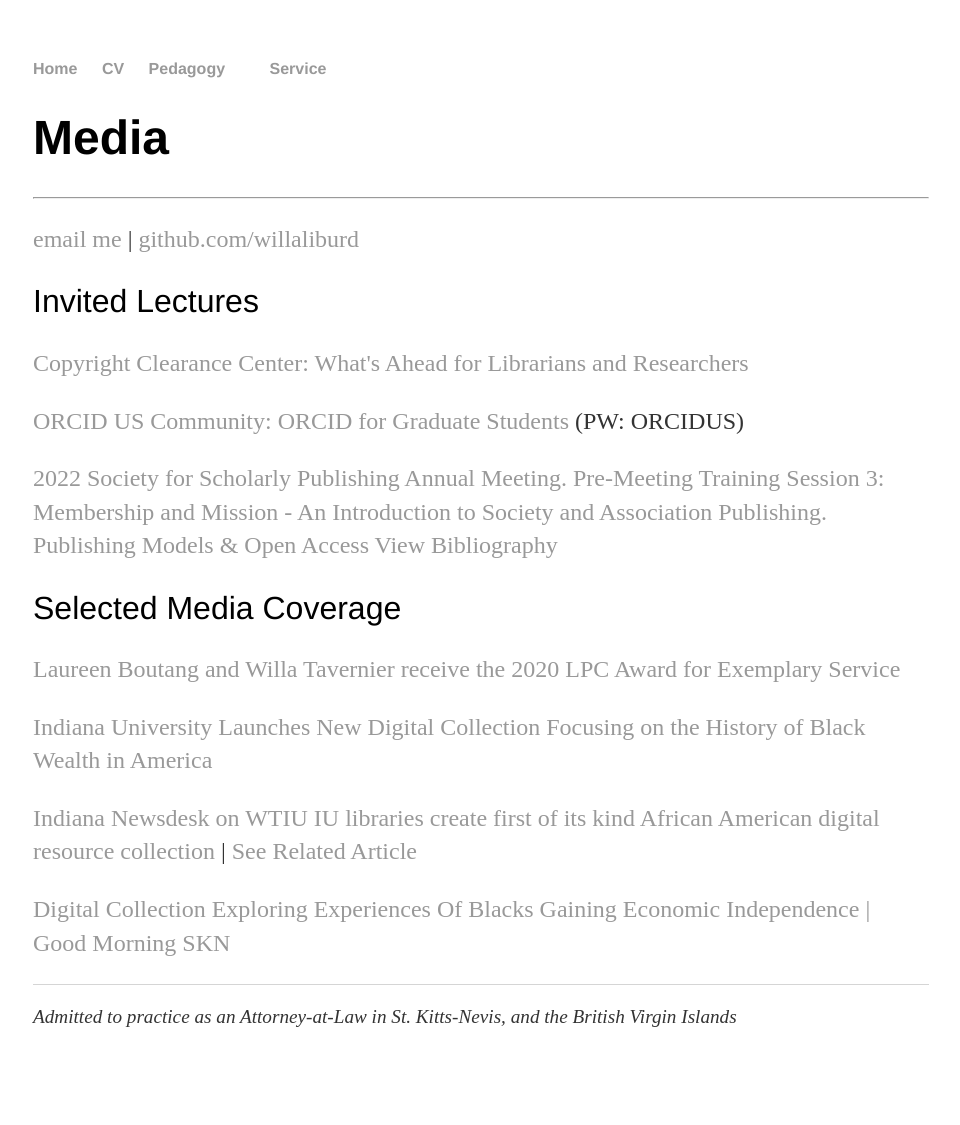
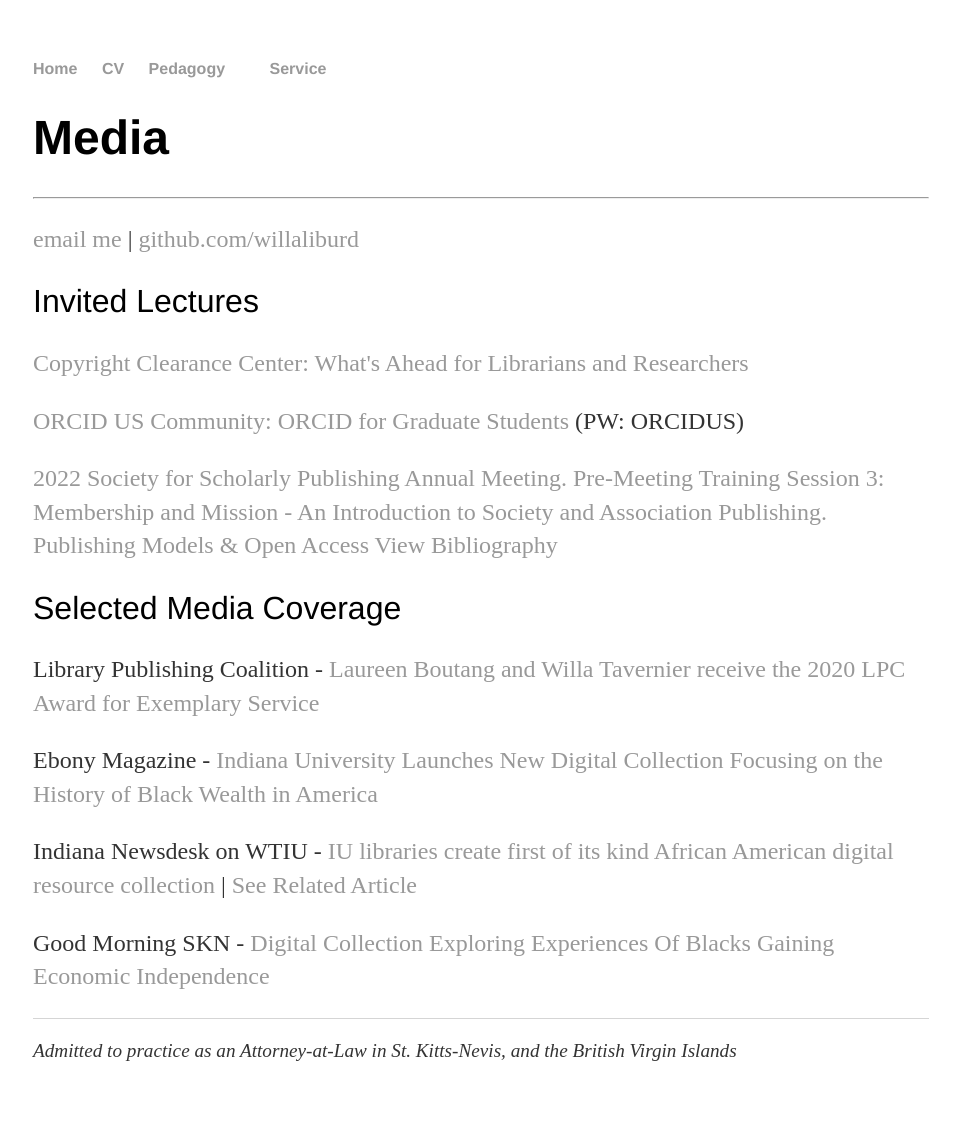
Before and after one commit to willaliburd/willaliburd.github.io, a Jekyll site: the page built from service/index.html, in a window 1280 px wide. Shown: the whole page, without its empty margins (159-1119 px from the left). Built offline with Jekyll 4.4.1, drawn with Linux system fonts in a browser that asks for light colours; before the commit the page ends 1091 px from its top, so only the background shows below that.

Commit message:
Update index.html

```diff
--- a/service/index.html
+++ b/service/index.html
@@ -14,7 +14,7 @@
     		</div><!-- /.blurb -->
 
 <h2>Selected Media Coverage</h2>
-<p><a href="https://librarypublishing.org/boutang-tavernier-receive-2020-lpc-award-for-exemplary-service/">Laureen Boutang and Willa Tavernier receive the 2020 LPC Award for Exemplary Service</a></p>
-<p><a href="https://www.ebony.com/news/indiana-university-history-of-black-wealth-in-america-digital-platform/">Indiana University Launches New Digital Collection Focusing on the History of Black Wealth in America</a></p>
-<p><a href="https://www.youtube.com/watch?v=jhjbXoI5kRo">Indiana Newsdesk on WTIU IU libraries create first of its kind African American digital resource collection</a> | <a href="https://indianapublicmedia.org/news/the-making-and-unmaking-of-black-wealth-in-america-iu-libraries-create-first-of-its-kind-african-american-digital-resource-collection.php">See Related Article</a></p>
-<p><a href="https://youtu.be/vck71D1w-Po">Digital Collection Exploring Experiences Of Blacks Gaining Economic Independence | Good Morning SKN</a></p>
+<p>Library Publishing Coalition - <a href="https://librarypublishing.org/boutang-tavernier-receive-2020-lpc-award-for-exemplary-service/">Laureen Boutang and Willa Tavernier receive the 2020 LPC Award for Exemplary Service</a></p>
+<p>Ebony Magazine - <a href="https://www.ebony.com/news/indiana-university-history-of-black-wealth-in-america-digital-platform/">Indiana University Launches New Digital Collection Focusing on the History of Black Wealth in America</a></p>
+<p>Indiana Newsdesk on WTIU  - <a href="https://www.youtube.com/watch?v=jhjbXoI5kRo">IU libraries create first of its kind African American digital resource collection</a> | <a href="https://indianapublicmedia.org/news/the-making-and-unmaking-of-black-wealth-in-america-iu-libraries-create-first-of-its-kind-african-american-digital-resource-collection.php">See Related Article</a></p>
+<p>Good Morning SKN - <a href="https://youtu.be/vck71D1w-Po">Digital Collection Exploring Experiences Of Blacks Gaining Economic Independence</a></p>
```
